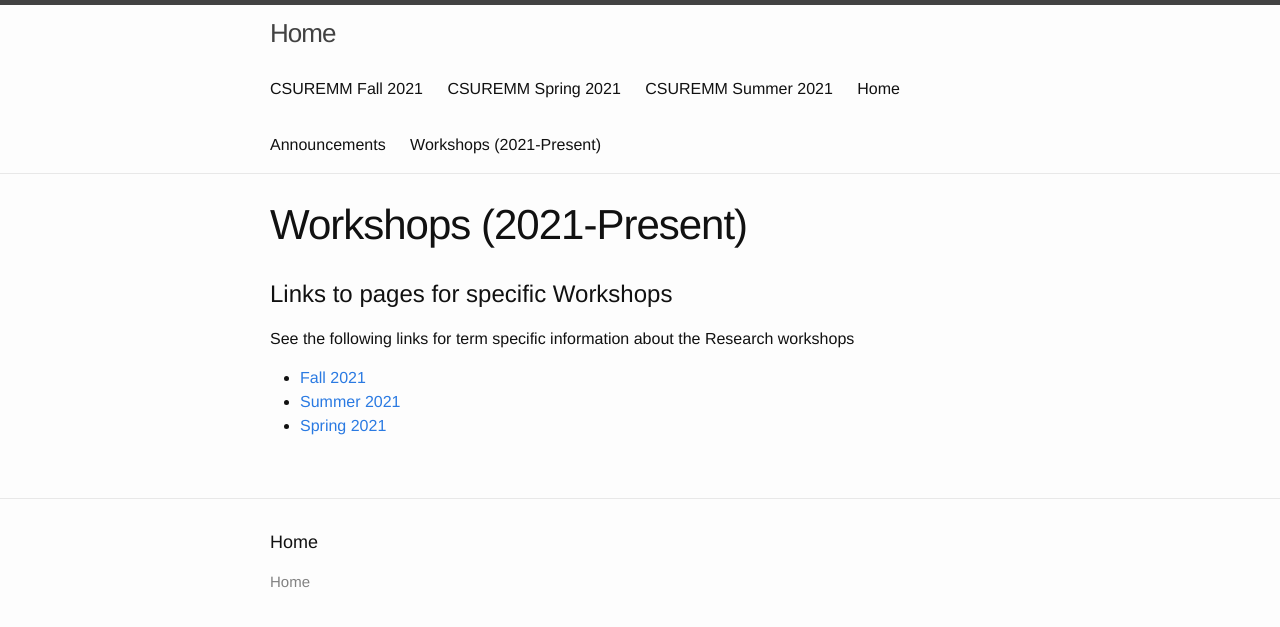
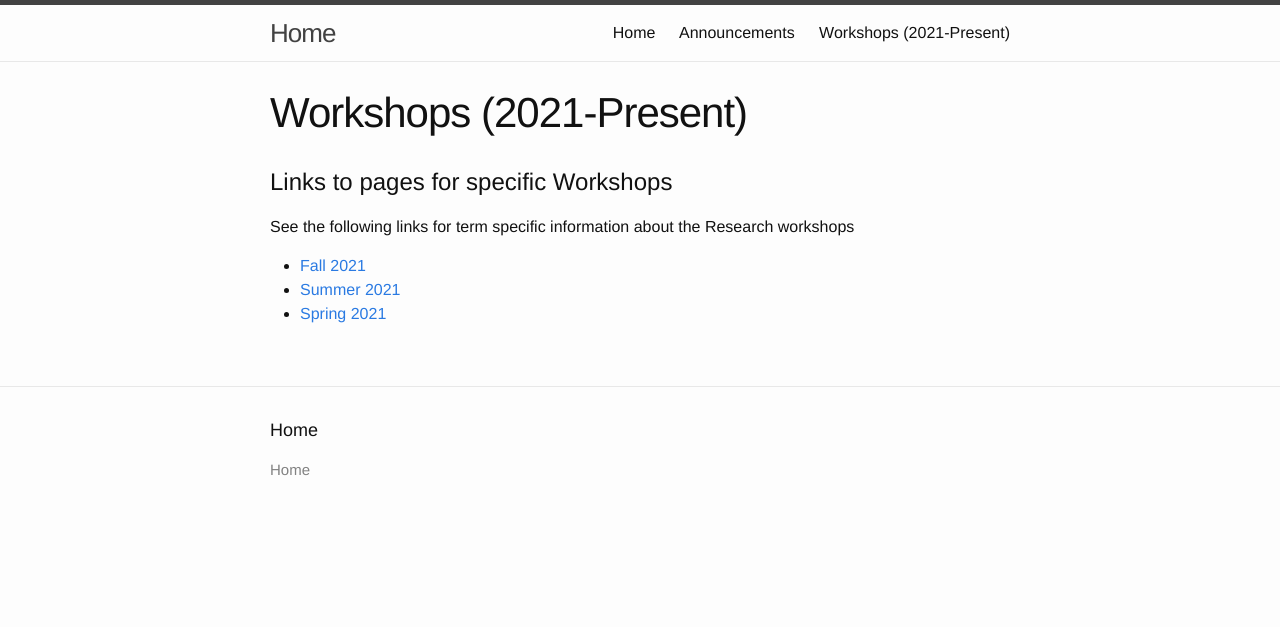
Before and after one commit to ColumbiaUndergradMathModeling/Home, a Jekyll site: the page built from workshops.md, in a window 1280 px wide. Shown: the top 627 px of the page. Built offline with Jekyll 4.4.1, drawn with Linux system fonts in a browser that asks for light colours.

Commit message:
fix header navigation

```diff
--- a/_includes/header.html
+++ b/_includes/header.html
@@ -14,13 +14,10 @@
       </a>
 
       <div class="trigger">
-        {% assign pages_list = (site.pages | sort: 'nav_order') %}
+          <a class="page-link" href="/index.html">{{ "Home" }}</a>
+          <a class="page-link" href="/announce/">{{ "Announcements" }}</a>
+          <a class="page-link" href="/workshops/">{{ "Workshops (2021-Present)" }}</a>
 
-        {% for my_page in pages_list %}
-          {% if my_page.title %}
-          <a class="page-link" href="{{ my_page.url | prepend: site.baseurl }}">{{ my_page.title }}</a>
-          {% endif %}
-        {% endfor %}
       </div>
     </nav>
 
--- a/workshops.md
+++ b/workshops.md
@@ -10,6 +9,6 @@ nav_order: 3
 
 See the following links for term specific information about the Research workshops
 
-* [Fall 2021](/workshops/Fa21/)
-* [Summer 2021](/workshops/Su21/)
-* [Spring 2021](/workshops/Sp21/)
+* [Fall 2021](/Home/workshops/Fa21/)
+* [Summer 2021](/Home/workshops/Su21/)
+* [Spring 2021](/Home/workshops/Sp21/)
```
Also changed, not shown: other parts of workshops.md (+0 -1 lines).
